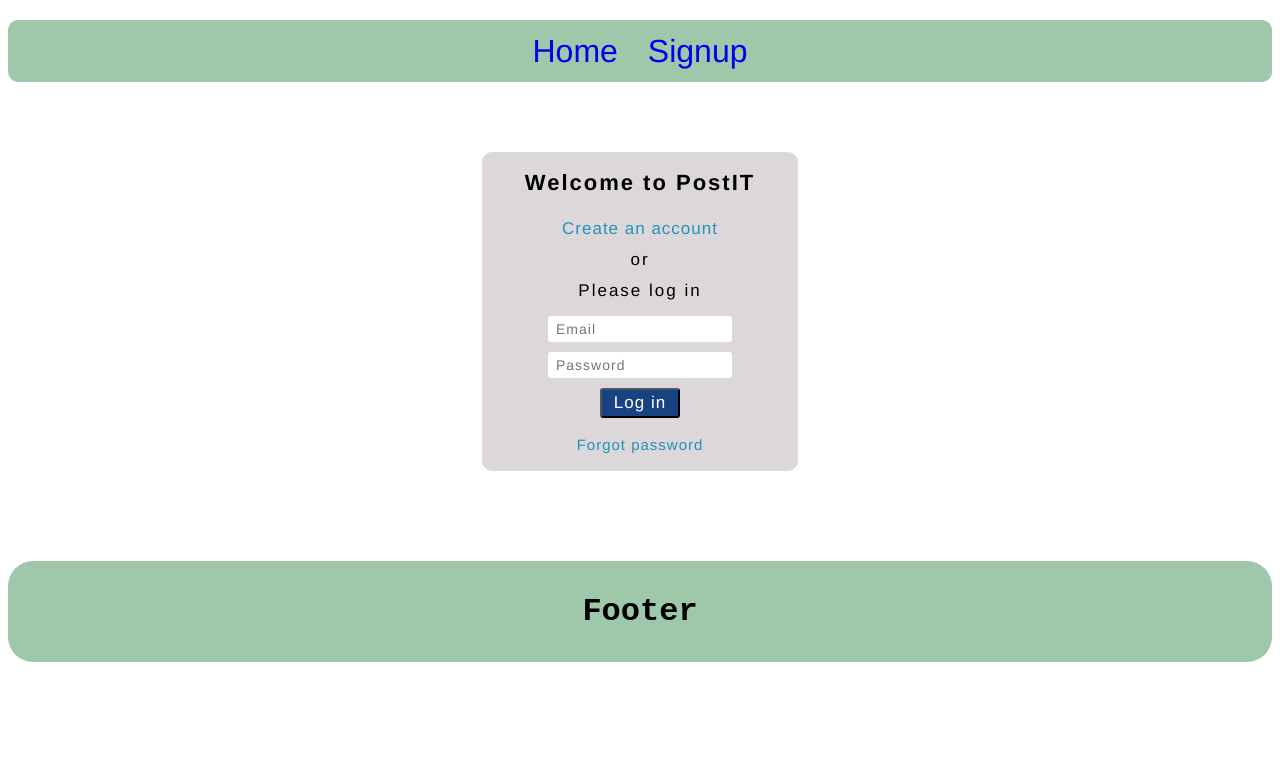
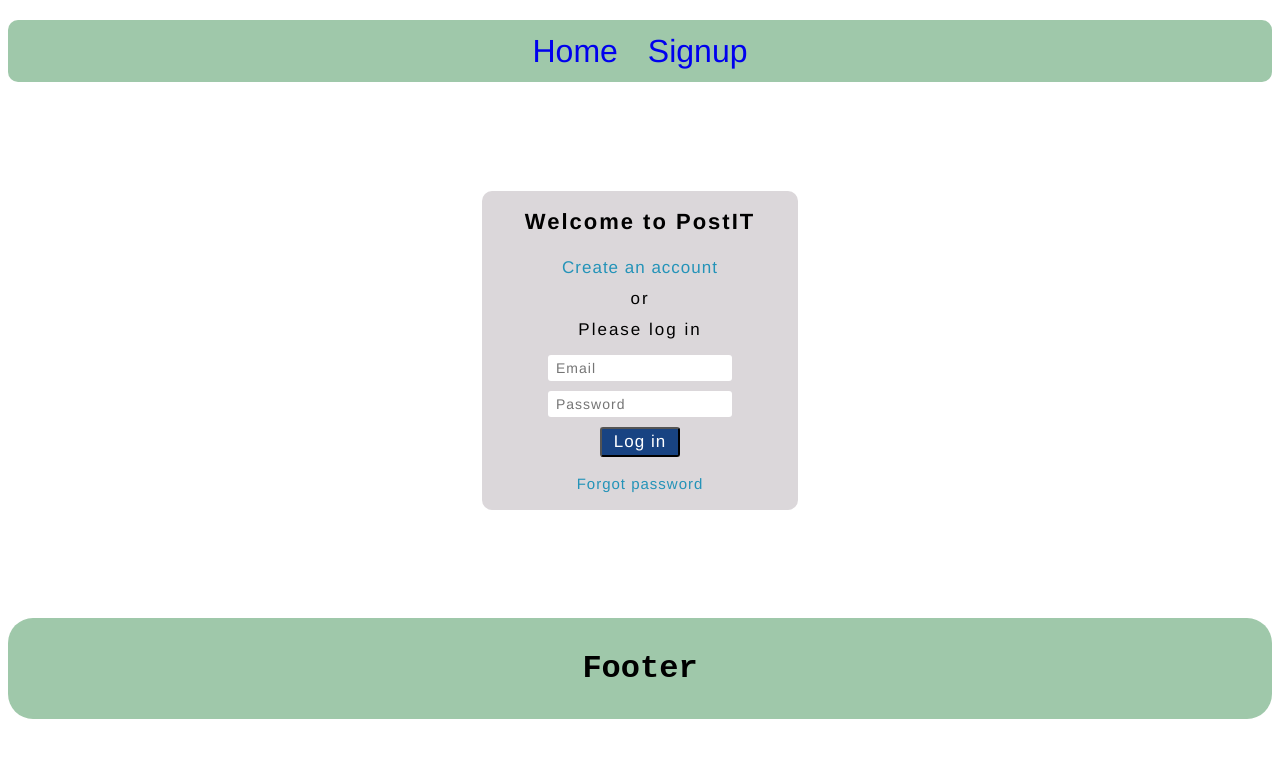
Before and after one commit to Norman90844/wadhomework, a Vue app: page /#/signup in a window 1280 px wide. Shown: the top 758 px of the page. Built offline with nearby package versions, Linux system fonts and the light colour scheme.

Commit message:
small changes

```diff
--- a/src/components/Signup.vue
+++ b/src/components/Signup.vue
@@ -54,7 +54,7 @@ export default {
   width: 25%;
   height: 50%;
   background-color: #dbd7da;
-  margin-top: 50px;
+  margin-top: 7%;
   border-radius: 10px;
   display: flex;
   flex-direction: column;
@@ -62,7 +62,7 @@ export default {
   align-items: center;
   padding: 18px 25px;
   min-width: 300px;
-  margin-bottom: 70px;
+  margin-bottom: 7%;
   gap: 8px;
 }
 
```
